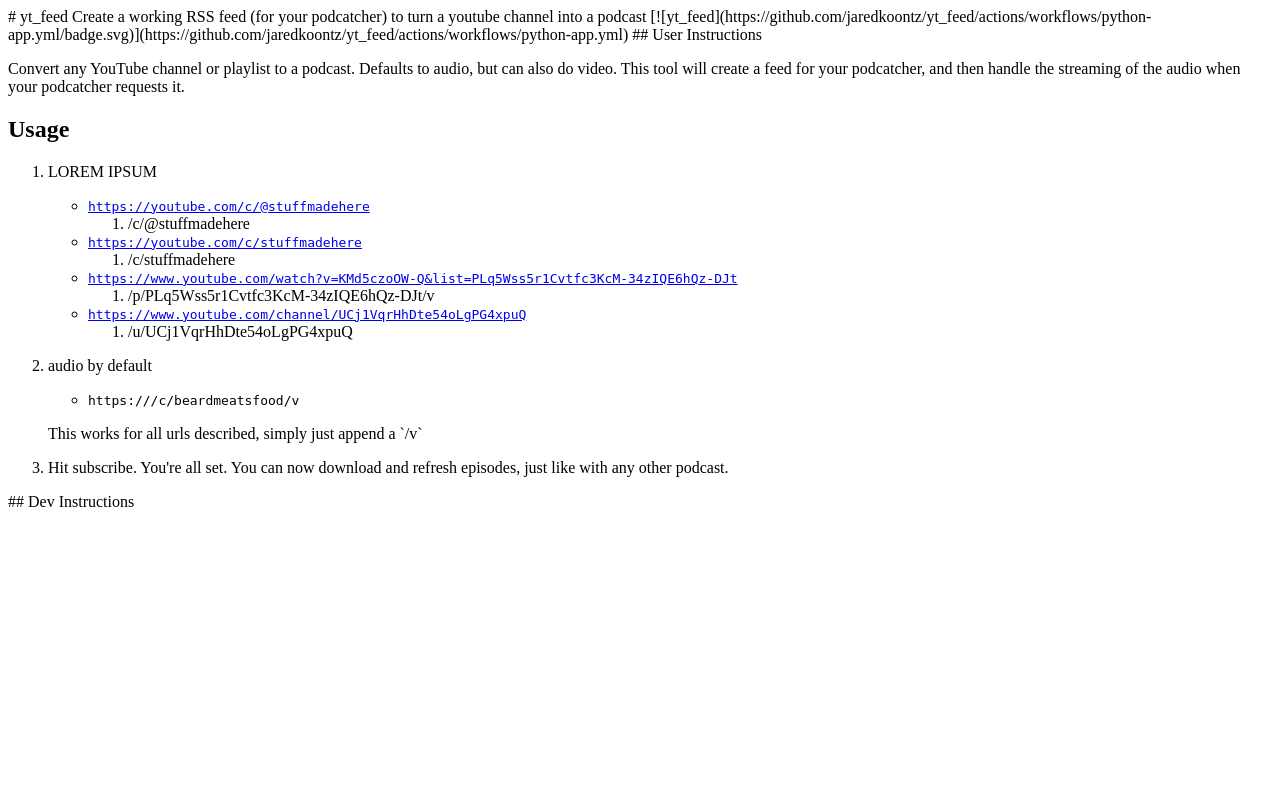
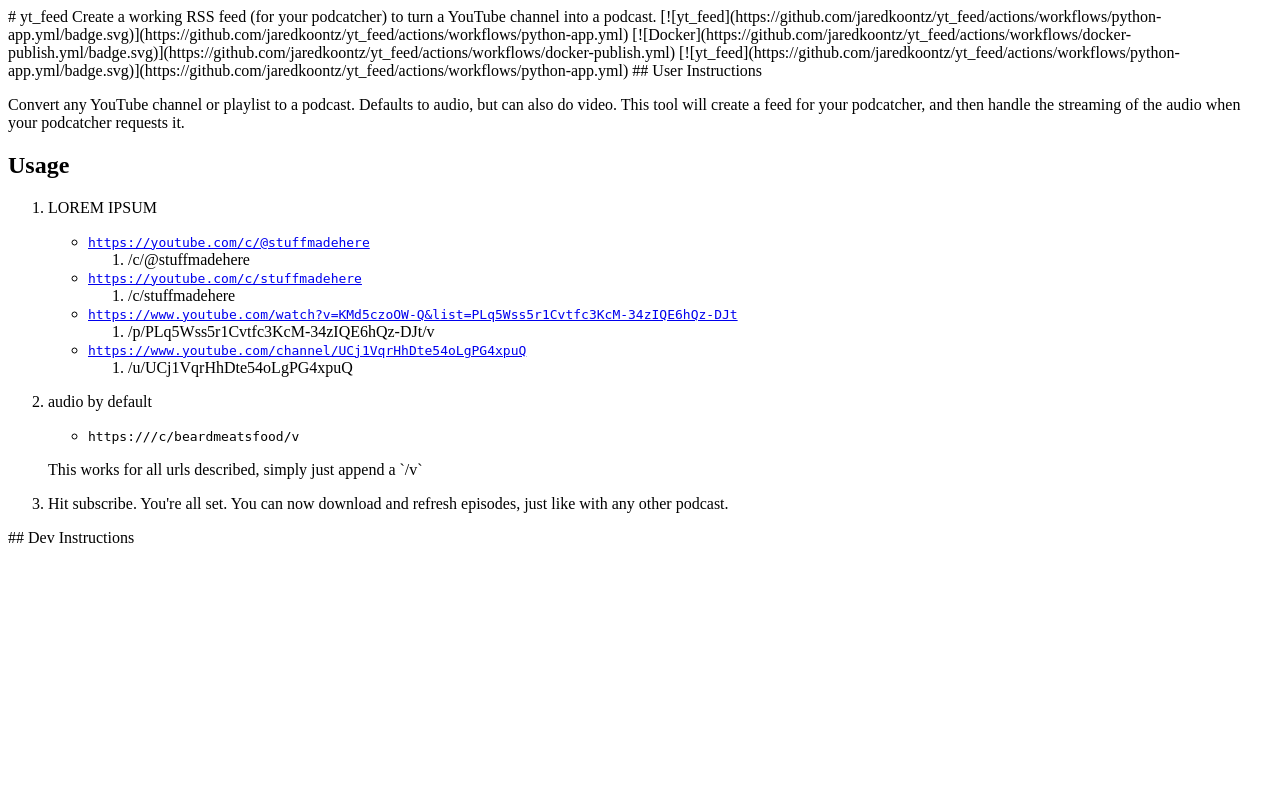
Before and after one commit to jaredkoontz/yt_feed, a Flask app: template yt_feed/templates/README.md.jinja in a window 1280 px wide. Run offline with Flask 3, Linux system fonts and the light colour scheme; the template is opened without the code that fills it, so the values that code supplies are empty.

Commit message:
fix: using domains rather than hardcoded values from testing (#4)

```diff
--- a/yt_feed/templates/README.md.jinja
+++ b/yt_feed/templates/README.md.jinja
@@ -1,6 +1,9 @@
 # yt_feed
 
-Create a working RSS feed (for your podcatcher) to turn a youtube channel into a podcast
+Create a working RSS feed (for your podcatcher) to turn a YouTube channel into a podcast.
+
+[![yt_feed](https://github.com/jaredkoontz/yt_feed/actions/workflows/python-app.yml/badge.svg)](https://github.com/jaredkoontz/yt_feed/actions/workflows/python-app.yml)
+[![Docker](https://github.com/jaredkoontz/yt_feed/actions/workflows/docker-publish.yml/badge.svg)](https://github.com/jaredkoontz/yt_feed/actions/workflows/docker-publish.yml)
 
 [![yt_feed](https://github.com/jaredkoontz/yt_feed/actions/workflows/python-app.yml/badge.svg)](https://github.com/jaredkoontz/yt_feed/actions/workflows/python-app.yml)
 
--- a/yt_feed/utils/render_feed.py
+++ b/yt_feed/utils/render_feed.py
@@ -1,4 +1,5 @@
 import datetime
+import os
 
 import isodate
 from flask import render_template
@@ -33,8 +34,7 @@ def render_xml_feed(
         "podcast_type": podcast_type,
         "media_extension": "m4a" if podcast_type == "audio" else "mp4",
     }
-
-    # todo change the domain
+    domain = os.getenv("DOMAIN")
     return render_template(
-        "feed.xml.jinja", videos_data=all_data, DOMAIN="192.168.1.13:5446"
+        "feed.xml.jinja", videos_data=all_data, DOMAIN=domain if domain else "localhost"
     )
```
Also changed, not shown: .github/workflows/python-app.yml, README.md.
